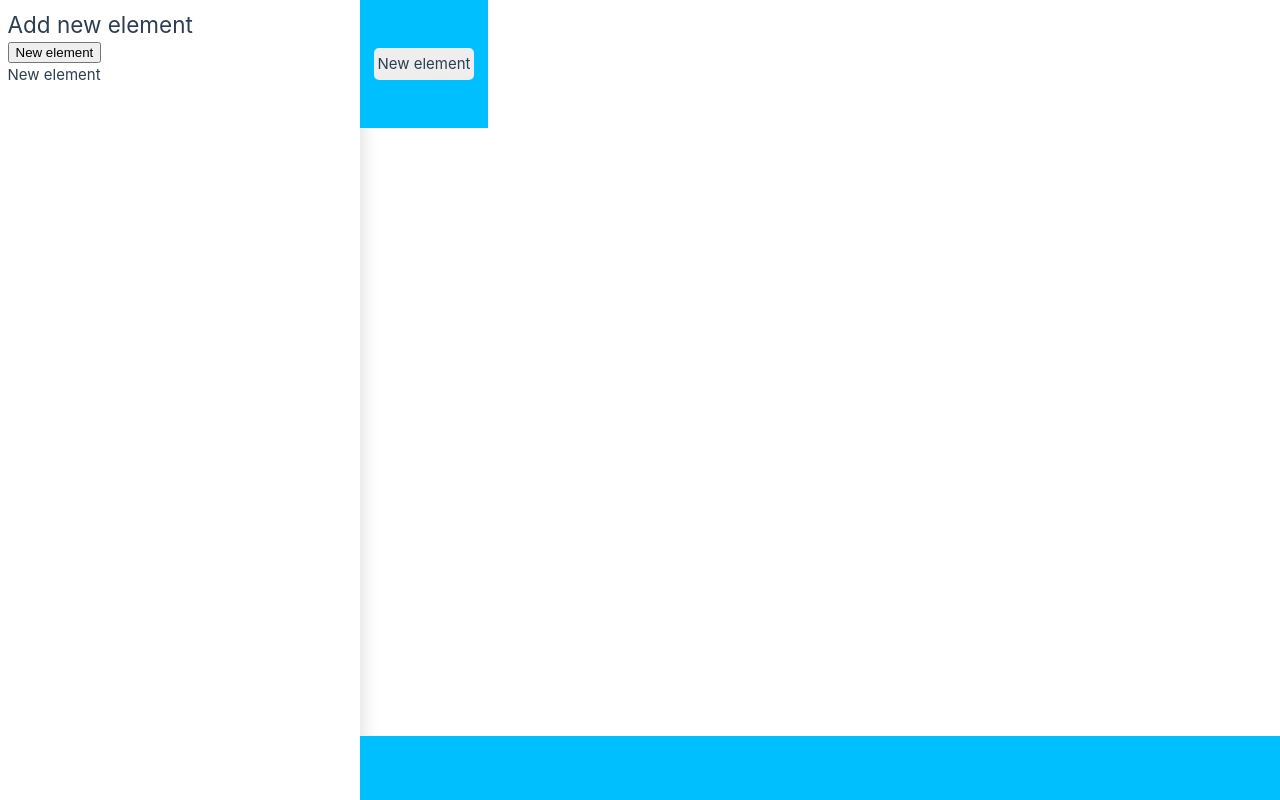
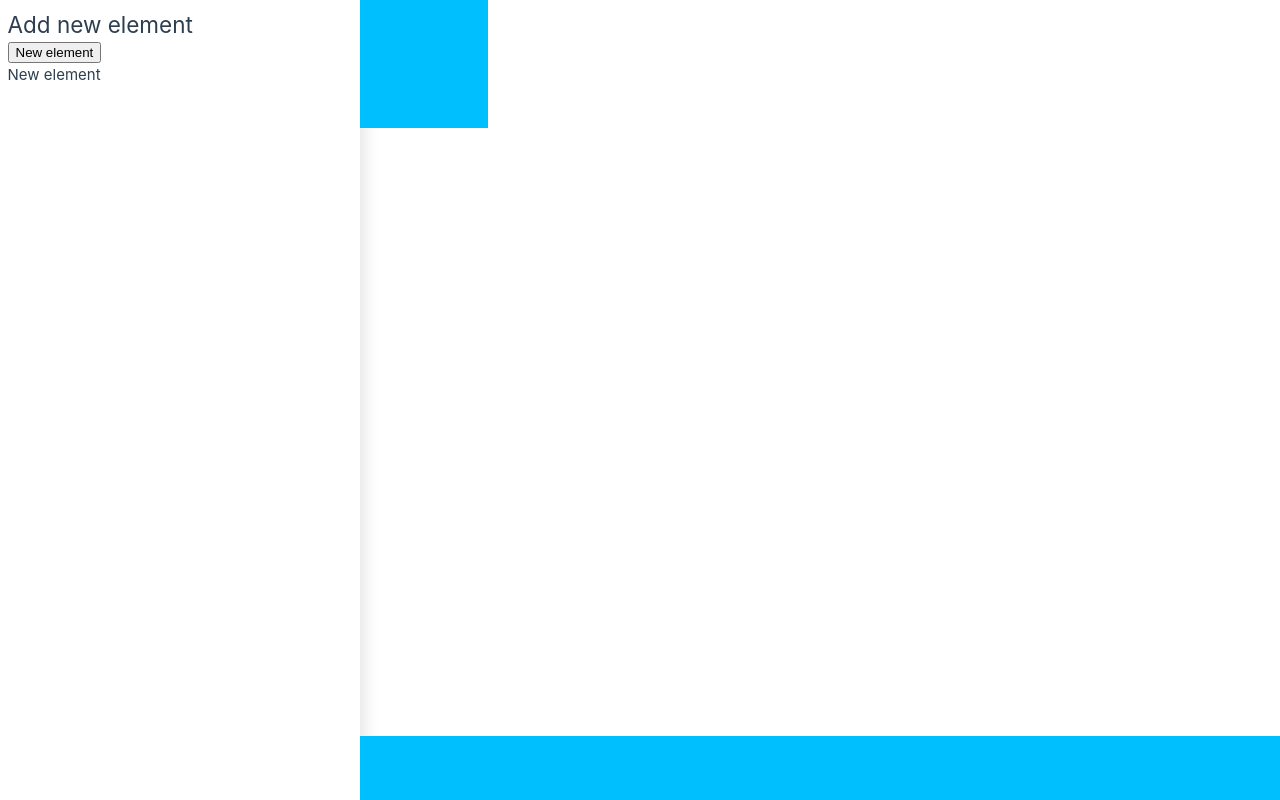
Before and after one commit to drikusroor/animone, a Vue app: page / in a window 1280 px wide. Both pictures are taken after a click on the button "New element". Built offline with nearby package versions, Linux system fonts and the light colour scheme.

Commit message:
Improve render element

```diff
--- a/src/components/RenderElement.vue
+++ b/src/components/RenderElement.vue
@@ -17,32 +17,35 @@ export default {
 
 <template>
   <div
-  @click="store.selectElement(index)"
+    @click="store.selectElement(index)"
     class="element"
     :class="{ 'element--selected': selected }"
     :style="element.style"
-  >
-    <div class="element__name">{{ element.name }}</div>
-  </div>
+  ></div>
 </template>
 
 <style scoped>
 .element {
-  display: grid;
+  min-width: 64px;
+  min-height: 64px;
   cursor: pointer;
-  transition: filter .15s ease-in-out;
+  transition: filter 0.15s ease-in-out;
+  background: #ccc;
 }
 .element--selected {
   border: 2px dashed #000;
 }
 .element:hover:not(.element--selected) {
-    border: 2px dashed #555;
-    filter:brightness(.9);
+  border: 2px dashed #555;
+  filter: brightness(0.9);
 }
 .element__name {
+  position: absolute;
   place-self: center;
   background: #eee;
   padding: 0.25em;
   border-radius: 5px;
+  bottom: 0.25em;
+  margin: 0 auto;
 }
 </style>
```
